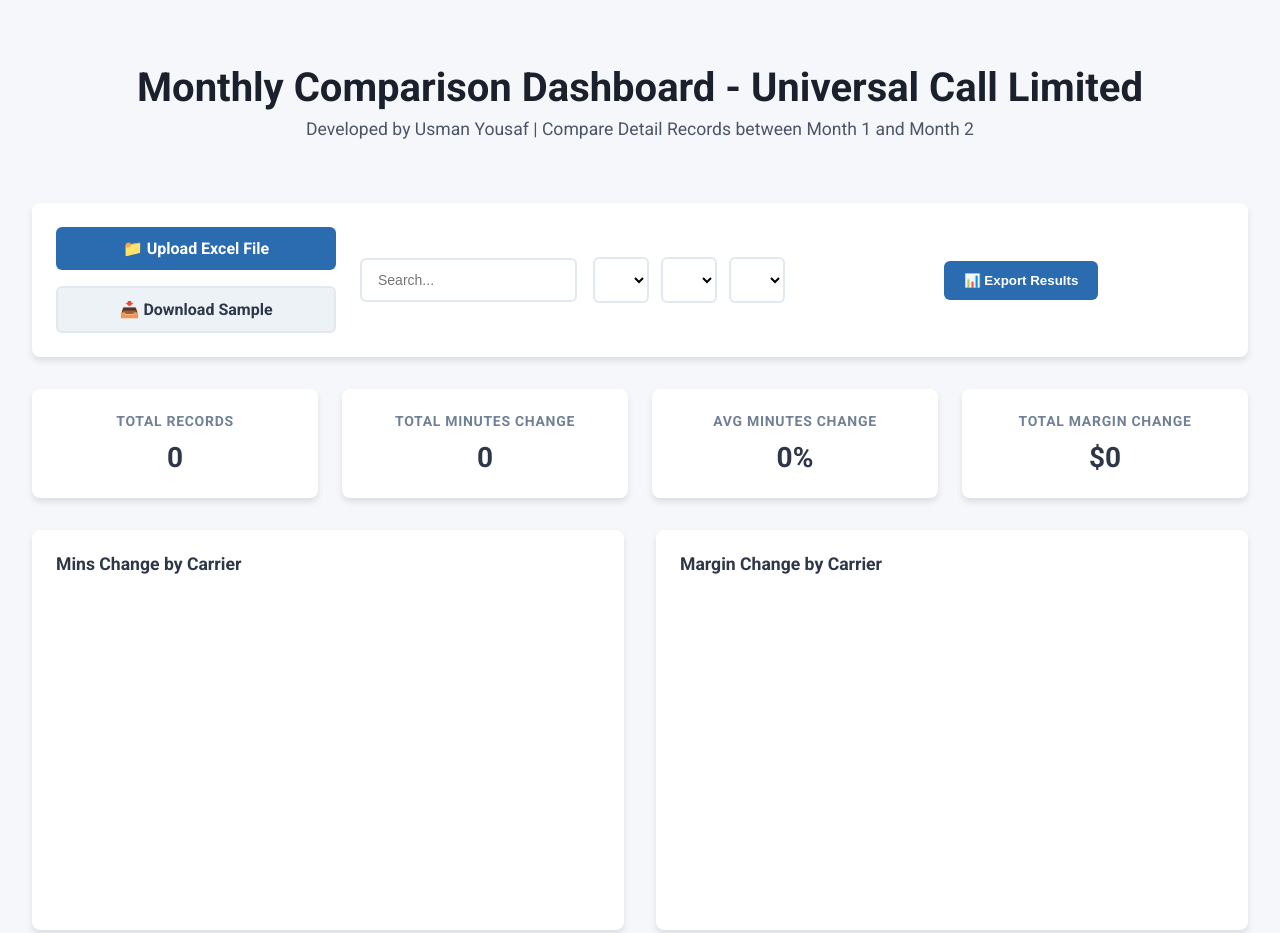
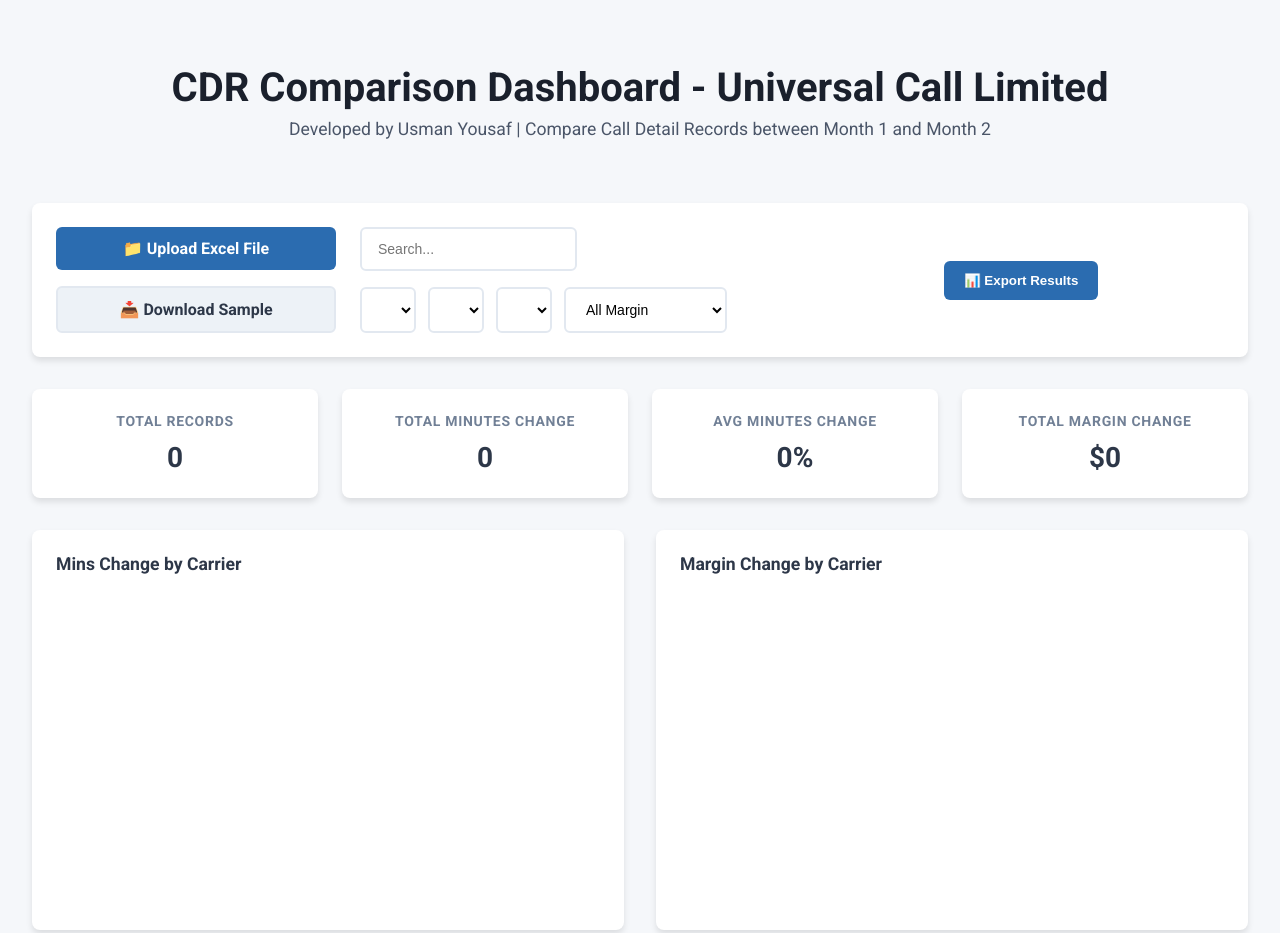
Before and after one commit to usmanyousaf43/Monthly-Reports-, a plain HTML site: page index.html in a window 1280 px wide. Shown: the top 933 px of the page. Drawn offline with nearby package versions, Linux system fonts and the light colour scheme.

Commit message:
Update index.html

```diff
--- a/index.html
+++ b/index.html
@@ -12,8 +12,8 @@
 <body>
     <div class="container">
         <div class="header">
-            <h1>Monthly Comparison Dashboard - Universal Call Limited</h1>
-            <p>Developed by Usman Yousaf | Compare  Detail Records between <span id="month1">Month 1</span> and <span id="month2">Month 2</span></p>
+            <h1>CDR Comparison Dashboard - Universal Call Limited</h1>
+            <p>Developed by Usman Yousaf | Compare Call Detail Records between <span id="month1">Month 1</span> and <span id="month2">Month 2</span></p>
         </div>
 
         <div class="controls">
@@ -31,6 +31,11 @@
                     <select id="carrier-filter"></select>
                     <select id="zone-filter"></select>
                     <select id="manager-filter"></select>
+                    <select id="margin-filter">
+                        <option value="">All Margin</option>
+                        <option value="increase">Increase Margin</option>
+                        <option value="decrease">Decrease Margin</option>
+                    </select>
                 </div>
             </div>
 
```
